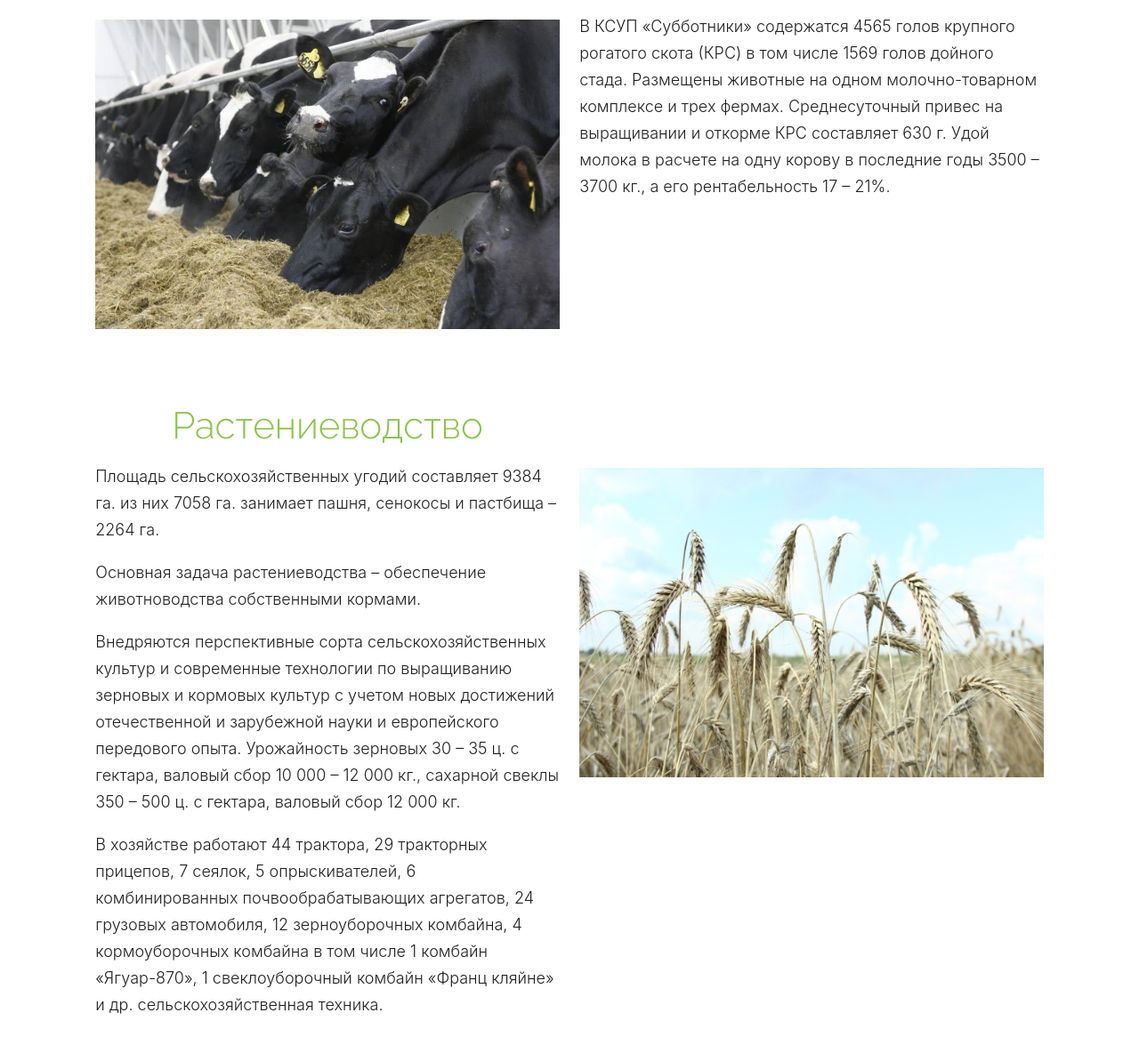
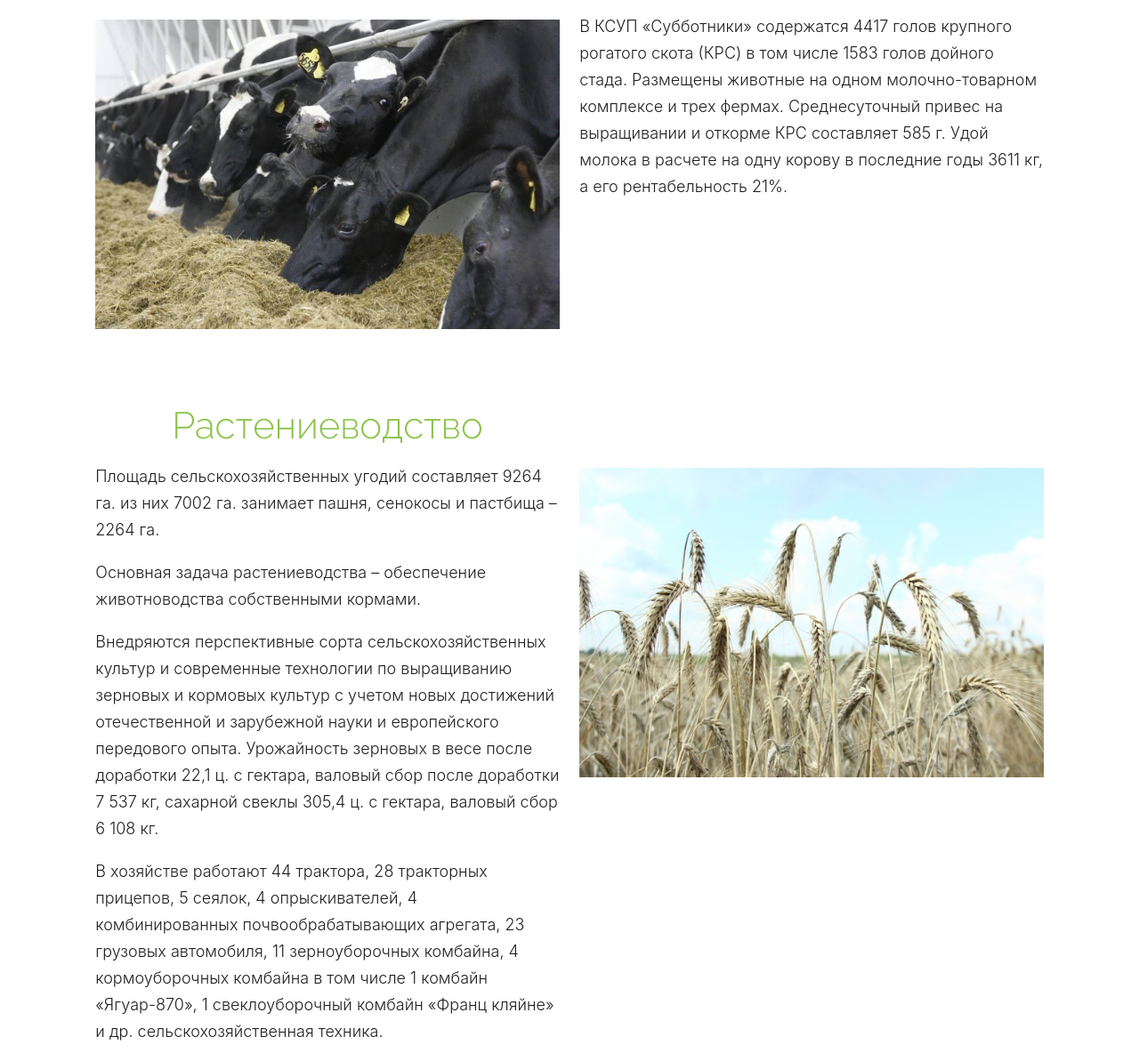
Before and after one commit to bazn-dev/subbotniki.github.io, a plain HTML site: page farm.html in a window 1280 px wide. Shown: the part 587-1780 px from the top of the page at 89% size. Drawn offline with nearby package versions, Linux system fonts and the light colour scheme.

Commit message:
add changes

```diff
--- a/farm.html
+++ b/farm.html
@@ -72,29 +72,27 @@
                 </div>
                 <div class="col l6 s12 center">
                     <h3 class="header-farm light-green-text">Животноводство</h3>
-                    <p class="left-align light farm-text">В КСУП «Субботники» содержатся 4565 голов крупного рогатого
-                        скота (КРС) в том числе 1569 голов дойного стада. Размещены животные на одном молочно-товарном
-                        комплексе и трех фермах. Среднесуточный привес на выращивании и откорме КРС составляет 630 г.
-                        Удой молока в расчете на одну корову в последние годы 3500 – 3700 кг., а его рентабельность 17 –
-                        21%.</p>
+                    <p class="left-align light farm-text">В КСУП «Субботники» содержатся 4417 голов крупного рогатого
+                        скота (КРС) в том числе 1583 голов дойного стада. Размещены животные на одном молочно-товарном
+                        комплексе и трех фермах. Среднесуточный привес на выращивании и откорме КРС составляет 585 г.
+                        Удой молока в расчете на одну корову в последние годы 3611 кг, а его рентабельность 21%.</p>
                 </div>
             </div>
             <div class="row">
                 <div class="col l6 s12 center">
                     <h3 class="header-farm light-green-text" style="margin-top: 60px;">Растениеводство</h3>
-                    <p class="left-align light farm-text">Площадь сельскохозяйственных угодий составляет 9384 га. из них
-                        7058 га. занимает пашня, сенокосы и пастбища – 2264 га.</p>
+                    <p class="left-align light farm-text">Площадь сельскохозяйственных угодий составляет 9264 га. из них
+                        7002 га. занимает пашня, сенокосы и пастбища – 2264 га.</p>
                     <p class="left-align light farm-text">Основная задача растениеводства – обеспечение животноводства
                         собственными кормами.</p>
                     <p class="left-align light farm-text">Внедряются перспективные сорта сельскохозяйственных культур и
                         современные технологии по выращиванию зерновых и кормовых культур с учетом новых достижений
-                        отечественной и зарубежной науки и европейского передового опыта. Урожайность зерновых 30 – 35
-                        ц. с гектара, валовый сбор 10 000 – 12 000 кг., сахарной свеклы 350 – 500 ц. с гектара, валовый
-                        сбор 12 000 кг.</p>
-                    <p class="left-align light farm-text">В хозяйстве работают 44 трактора, 29 тракторных прицепов, 7
-                        сеялок, 5 опрыскивателей, 6 комбинированных почвообрабатывающих агрегатов, 24
-
-                        грузовых автомобиля, 12 зерноуборочных комбайна, 4 кормоуборочных комбайна в том числе 1 комбайн
+                        отечественной и зарубежной науки и европейского передового опыта. Урожайность зерновых в весе после доработки 22,1
+                        ц. с гектара, валовый сбор после доработки 7 537 кг, сахарной свеклы 305,4 ц. с гектара, валовый
+                        сбор 6 108 кг.</p>
+                    <p class="left-align light farm-text">В хозяйстве работают 44 трактора, 28 тракторных прицепов, 5
+                        сеялок, 4 опрыскивателей, 4 комбинированных почвообрабатывающих агрегата, 23
+                        грузовых автомобиля, 11 зерноуборочных комбайна, 4 кормоуборочных комбайна в том числе 1 комбайн
                         «Ягуар-870», 1 свеклоуборочный комбайн «Франц кляйне» и др. сельскохозяйственная техника.</p>
                 </div>
                 <div class="col l6 s12 center" style="margin-top: 130px;">
```
Also changed, not shown: careers.html (+16 -1 lines), social.html (+1 -1 lines).
